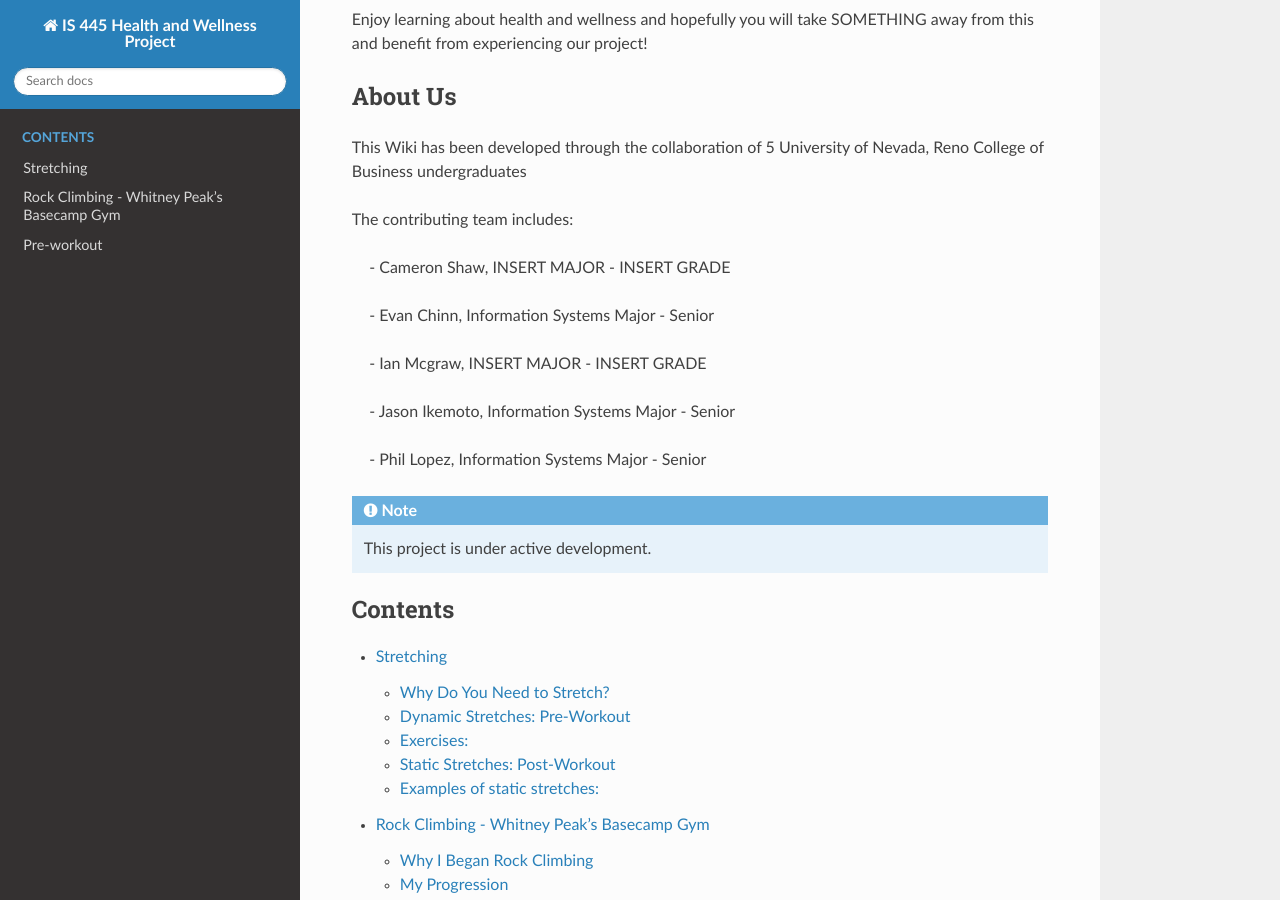
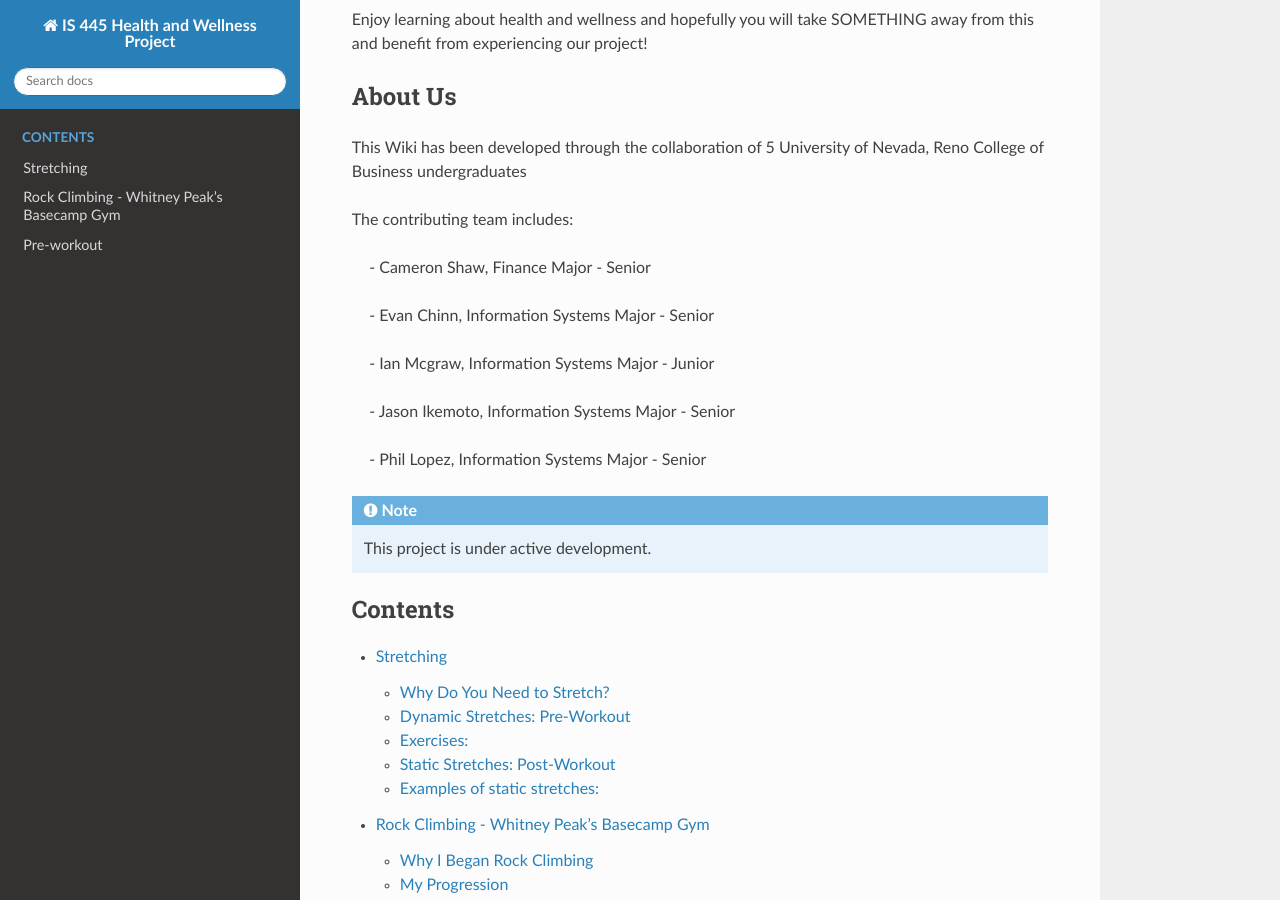
Before and after one commit to evanchinn/IS445Wiki, a Sphinx documentation site: the page built from UNR-WRF-FIRE-main/docs/source/index.rst, in a window 1280 px wide and 900 px high, scrolled down 493 px. Built offline with Sphinx 7.4.7 and the Read the Docs theme 2.0.0, drawn with Linux system fonts in a browser that asks for light colours; pages that are not in the unit, such as notebooks, are missing from menus.

Commit message:
Update index.rst

```diff
--- a/UNR-WRF-FIRE-main/docs/source/index.rst
+++ b/UNR-WRF-FIRE-main/docs/source/index.rst
@@ -25,7 +25,7 @@ The contributing team includes:
 
 .. raw:: html
 
-   <p style="margin-left:2.5%;">- Cameron Shaw, INSERT MAJOR - INSERT GRADE<br>
+   <p style="margin-left:2.5%;">- Cameron Shaw, Finance Major - Senior<br>
 
 .. raw:: html
 
@@ -33,7 +33,7 @@ The contributing team includes:
 
 .. raw:: html
 
-   <p style="margin-left:2.5%;">- Ian Mcgraw, INSERT MAJOR - INSERT GRADE <br>
+   <p style="margin-left:2.5%;">- Ian Mcgraw, Information Systems Major - Junior<br>
 
 .. raw:: html
 
```
